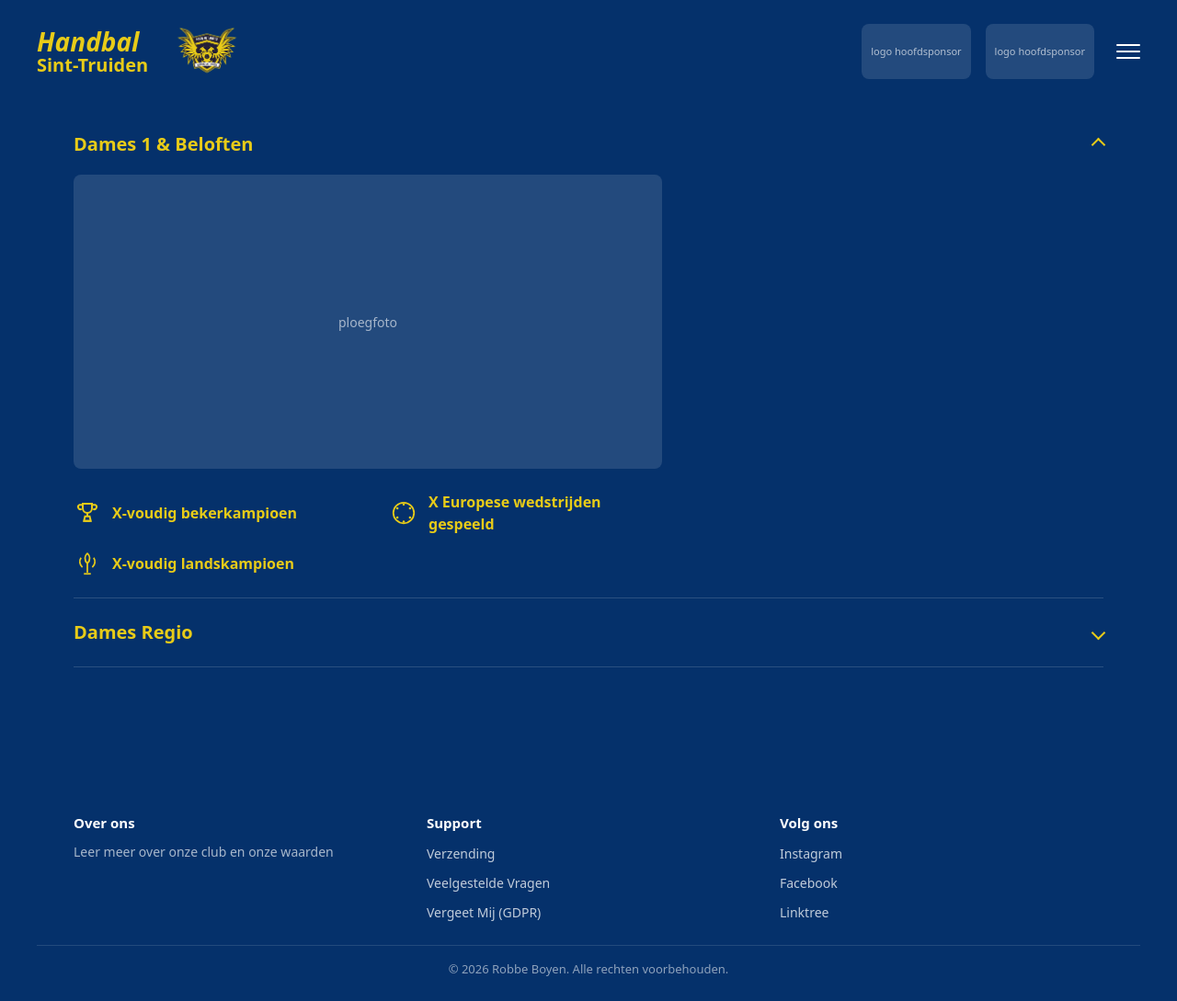
After one commit to Robbokop008/handbalclub-v2, a Flask app: page /dames/ in a window 1280 px wide, after a click on "Dames 1 & Beloften". The commit adds this page. Shown: the whole page at 92% size. Run offline with Flask 3, Linux system fonts and the light colour scheme; data comes from the database, SQL or seed files in the repository; data that the repository does not hold is empty.

Commit message:
Combine Dames 1 & Beloften and Dames Regio into one accordion page
Same treatment as Club/Kalender: replaces the "Dames" divider + 2
separate team links under Teams with a single /dames/ page, each team
as its own accordion with a team-photo placeholder (or the real photo
once uploaded via Team.foto_url) and achievement badges (bekerkampioen/
landskampioen/Europese wedstrijden) in a fixed grid position so a team
without European matches just leaves that slot empty rather than
reflowing the rest.

Only Dames is touched - Heren/G-Handbal/FIT-Handbal keep their
existing individual team pages under Teams, since no mockup/instruction
covered consolidating those yet.

Old bookmarks (/dames/dames-1-en-beloften, /dames/dames-regio)
301-redirect straight to the new combined page.

Co-Authored-By: Claude Sonnet 5 <noreply@anthropic.com>

```diff
--- a/routes/dames.py
+++ b/routes/dames.py
@@ -1,22 +1,37 @@
 """
 routes/dames.py
 ----------------
-Teampagina's voor de damesploegen worden sinds de admin-CMS beheerd via
-/teams/<slug> (zie models.Team, routes/main.py team_detail) - deze routes
-blijven als permanente 301-redirect bestaan zodat bestaande links/bookmarks
+"Dames 1 & Beloften" en "Dames Regio" staan sinds kort samen op één
+overzichtspagina (zie overzicht() hieronder) i.p.v. als 2 aparte
+teampagina's onder de "Teams"-dropdown - zelfde aanpak als
+routes/club.py:overzicht(). De oude per-team-URL's (ooit beheerd via
+/teams/<slug>, zie models.Team, routes/main.py team_detail) blijven
+permanent bestaan als 301-redirect zodat bestaande links/bookmarks
 blijven werken.
 """
 
-from flask import Blueprint, redirect, url_for
+from flask import Blueprint, redirect, render_template, url_for
+
+from models import Team
 
 dames_bp = Blueprint("dames", __name__, url_prefix="/dames")
 
 
+@dames_bp.route("/")
+def overzicht():
+    teams = {t.slug: t for t in Team.query.filter(Team.slug.in_(["dames-1-beloften", "dames-regio"])).all()}
+    return render_template(
+        "dames/overzicht.html",
+        team_1_beloften=teams.get("dames-1-beloften"),
+        team_regio=teams.get("dames-regio"),
+    )
+
+
 @dames_bp.route("/dames-1-en-beloften")
 def dames_1():
-    return redirect(url_for("main.team_detail", slug="dames-1-beloften"), code=301)
+    return redirect(url_for("dames.overzicht"), code=301)
 
 
 @dames_bp.route("/dames-regio")
 def dames_regio():
-    return redirect(url_for("main.team_detail", slug="dames-regio"), code=301)
+    return redirect(url_for("dames.overzicht"), code=301)
--- a/static/style.css
+++ b/static/style.css
@@ -964,7 +964,7 @@ form textarea { min-height: 120px; resize: vertical; }
    ========================================================= */
 /* Zelfde "overal navy" aanpak als de homepage (zie body.home-page) - ook
    voor de kalenderpagina, die dezelfde accordion-stijl hergebruikt. */
-body.club-page, body.kalender-page { background: var(--blue); }
+body.club-page, body.kalender-page, body.dames-page { background: var(--blue); }
 
 .club-hero {
   max-width: var(--max-width);
@@ -1168,11 +1168,65 @@ body.club-page, body.kalender-page { background: var(--blue); }
 
 .club-verzekering-download a { font-weight: 700; }
 
+.club-team-photo {
+  display: block;
+  width: 100%;
+  max-width: 640px;
+  border-radius: var(--radius-sm);
+  box-shadow: var(--shadow);
+  margin-bottom: 24px;
+}
+
+.club-team-photo-placeholder {
+  max-width: 640px;
+  height: 320px;
+  border-radius: var(--radius-sm);
+  background: rgba(255, 255, 255, 0.12);
+  color: rgba(255, 255, 255, 0.6);
+  display: flex;
+  align-items: center;
+  justify-content: center;
+  font-size: 14px;
+  margin-bottom: 24px;
+}
+
+/* Vaste rooster (beker linksboven, Europees rechtsboven, landskampioen
+   linksonder) i.p.v. gewoon volgorde-op-volgorde, zodat een ploeg zonder
+   Europese wedstrijden gewoon die cel leeg laat i.p.v. alles op te
+   schuiven - zie de expliciete grid-column/grid-row hieronder. */
+.club-achievements {
+  display: grid;
+  grid-template-columns: 1fr 1fr;
+  column-gap: 48px;
+  row-gap: 16px;
+  max-width: 640px;
+}
+
+.club-achievement {
+  display: flex;
+  align-items: center;
+  gap: 12px;
+  color: var(--yellow);
+  font-weight: 600;
+}
+
+.club-achievement svg { flex-shrink: 0; }
+
+.club-achievement-beker { grid-column: 1; grid-row: 1; }
+.club-achievement-europees { grid-column: 2; grid-row: 1; }
+.club-achievement-lands { grid-column: 1; grid-row: 2; }
+
 @media (max-width: 760px) {
   .club-hero { padding: 40px 20px 8px; }
   .club-hero h1 { font-size: 30px; }
   .club-intro { grid-template-columns: 1fr; padding: 0 20px 24px; }
   .club-accordion { padding: 8px 20px 48px; }
+  .club-achievements { grid-template-columns: 1fr; }
+  .club-achievement-beker, .club-achievement-europees, .club-achievement-lands {
+    grid-column: 1;
+  }
+  .club-achievement-europees { grid-row: 2; }
+  .club-achievement-lands { grid-row: 3; }
 }
 
 /* =========================================================
--- a/templates/base.html
+++ b/templates/base.html
@@ -7,7 +7,7 @@
     <link rel="stylesheet" href="{{ url_for('static', filename='style.css') }}">
     <link rel="icon" href="{{ url_for('static', filename='images/favicon.ico') }}" type="image/x-icon">
 </head>
-<body{% if request.endpoint == 'main.home' %} class="home-page"{% elif request.endpoint == 'club.overzicht' %} class="club-page"{% elif request.endpoint == 'kalender.overzicht' %} class="kalender-page"{% endif %}>
+<body{% if request.endpoint == 'main.home' %} class="home-page"{% elif request.endpoint == 'club.overzicht' %} class="club-page"{% elif request.endpoint == 'kalender.overzicht' %} class="kalender-page"{% elif request.endpoint == 'dames.overzicht' %} class="dames-page"{% endif %}>
     <header class="site-header">
         <div class="navbar">
 
--- /dev/null
+++ b/templates/dames/overzicht.html
@@ -0,0 +1,53 @@
+{% extends "base.html" %}
+
+{% block title %}Dames - Handbal Sint-Truiden{% endblock %}
+
+{% block content %}
+<section class="section club-accordion">
+    <details class="club-accordion-item">
+        <summary>Dames 1 &amp; Beloften</summary>
+        <div class="club-accordion-body">
+            {% if team_1_beloften and team_1_beloften.foto_url %}
+                <img class="club-team-photo" src="{{ url_for('static', filename='images/' + team_1_beloften.foto_url) }}" alt="Ploegfoto Dames 1 &amp; Beloften">
+            {% else %}
+                <div class="club-team-photo-placeholder">ploegfoto</div>
+            {% endif %}
+            <div class="club-achievements">
+                <div class="club-achievement club-achievement-beker">
+                    <svg viewBox="0 0 24 24" width="30" height="30" fill="none" stroke="currentColor" stroke-width="1.6"><path d="M8 4h8v4a4 4 0 0 1-8 0V4z"/><path d="M8 5H5a2 2 0 0 0 2 3.5"/><path d="M16 5h3a2 2 0 0 1-2 3.5"/><path d="M12 12v3"/><path d="M9 19h6"/><path d="M10 15h4l1 4H9l1-4z"/></svg>
+                    <span>X-voudig bekerkampioen</span>
+                </div>
+                <div class="club-achievement club-achievement-europees">
+                    <svg viewBox="0 0 24 24" width="30" height="30" fill="none" stroke="currentColor" stroke-width="1.4"><circle cx="12" cy="12" r="9"/><circle cx="12" cy="4.5" r="1" fill="currentColor" stroke="none"/><circle cx="17.5" cy="8" r="1" fill="currentColor" stroke="none"/><circle cx="17.5" cy="16" r="1" fill="currentColor" stroke="none"/><circle cx="12" cy="19.5" r="1" fill="currentColor" stroke="none"/><circle cx="6.5" cy="16" r="1" fill="currentColor" stroke="none"/><circle cx="6.5" cy="8" r="1" fill="currentColor" stroke="none"/></svg>
+                    <span>X Europese wedstrijden gespeeld</span>
+                </div>
+                <div class="club-achievement club-achievement-lands">
+                    <svg viewBox="0 0 24 24" width="30" height="30" fill="none" stroke="currentColor" stroke-width="1.4"><path d="M12 3c-2.6 2.8-2.6 6.2 0 9"/><path d="M12 3c2.6 2.8 2.6 6.2 0 9"/><path d="M6.5 7c-1.8 2.6-1.3 6.1 1.2 8.3"/><path d="M17.5 7c1.8 2.6 1.3 6.1-1.2 8.3"/><path d="M12 12v8"/><path d="M9 21h6"/></svg>
+                    <span>X-voudig landskampioen</span>
+                </div>
+            </div>
+        </div>
+    </details>
+
+    <details class="club-accordion-item">
+        <summary>Dames Regio</summary>
+        <div class="club-accordion-body">
+            {% if team_regio and team_regio.foto_url %}
+                <img class="club-team-photo" src="{{ url_for('static', filename='images/' + team_regio.foto_url) }}" alt="Ploegfoto Dames Regio">
+            {% else %}
+                <div class="club-team-photo-placeholder">ploegfoto</div>
+            {% endif %}
+            <div class="club-achievements">
+                <div class="club-achievement club-achievement-beker">
+                    <svg viewBox="0 0 24 24" width="30" height="30" fill="none" stroke="currentColor" stroke-width="1.6"><path d="M8 4h8v4a4 4 0 0 1-8 0V4z"/><path d="M8 5H5a2 2 0 0 0 2 3.5"/><path d="M16 5h3a2 2 0 0 1-2 3.5"/><path d="M12 12v3"/><path d="M9 19h6"/><path d="M10 15h4l1 4H9l1-4z"/></svg>
+                    <span>X-voudig bekerkampioen</span>
+                </div>
+                <div class="club-achievement club-achievement-lands">
+                    <svg viewBox="0 0 24 24" width="30" height="30" fill="none" stroke="currentColor" stroke-width="1.4"><path d="M12 3c-2.6 2.8-2.6 6.2 0 9"/><path d="M12 3c2.6 2.8 2.6 6.2 0 9"/><path d="M6.5 7c-1.8 2.6-1.3 6.1 1.2 8.3"/><path d="M17.5 7c1.8 2.6 1.3 6.1-1.2 8.3"/><path d="M12 12v8"/><path d="M9 21h6"/></svg>
+                    <span>X-voudig landskampioen</span>
+                </div>
+            </div>
+        </div>
+    </details>
+</section>
+{% endblock %}
```
Also changed, not shown: scripts/migrate_dames_nav.py (added, +66 -0 lines), scripts/seed_nav.py (+12 -11 lines).
